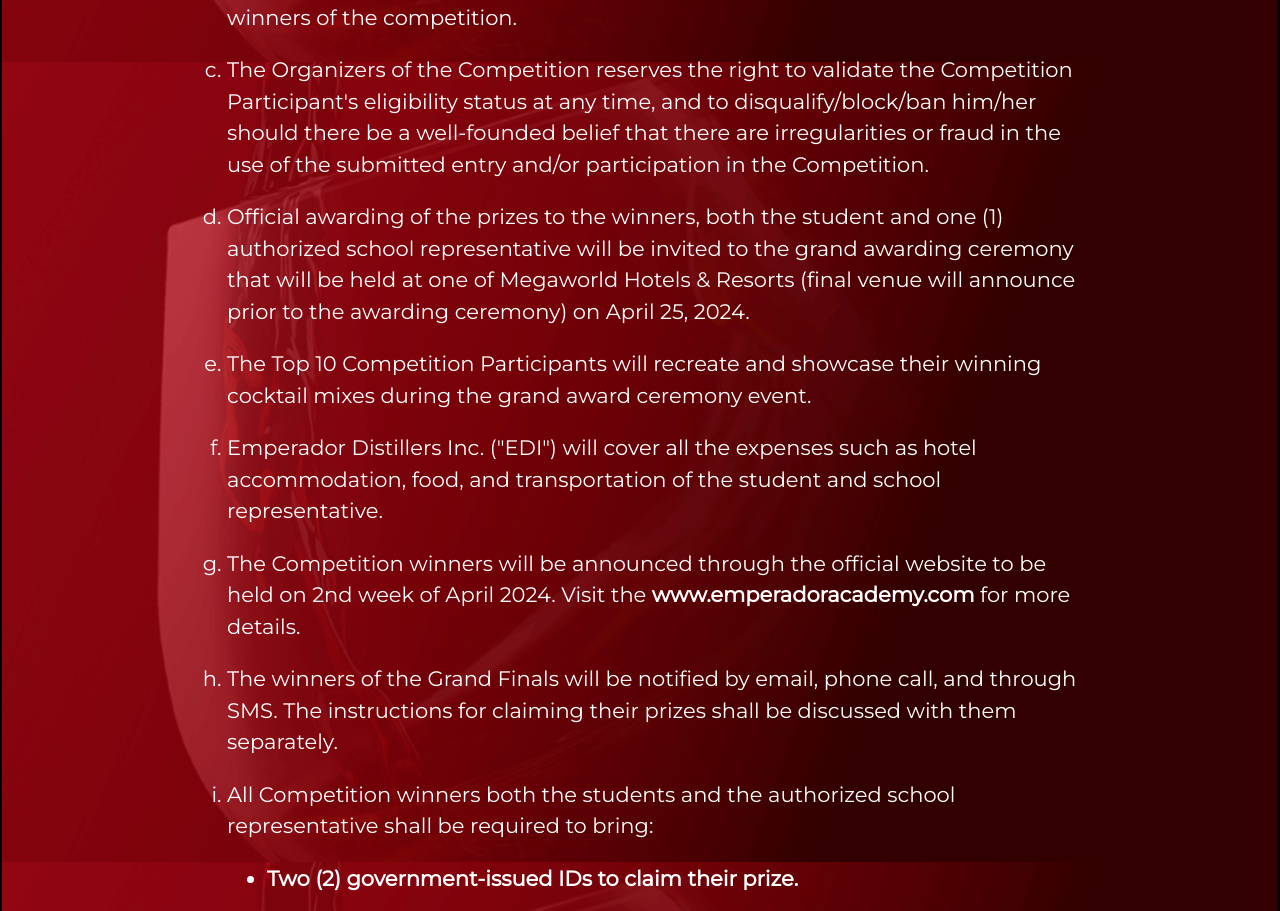
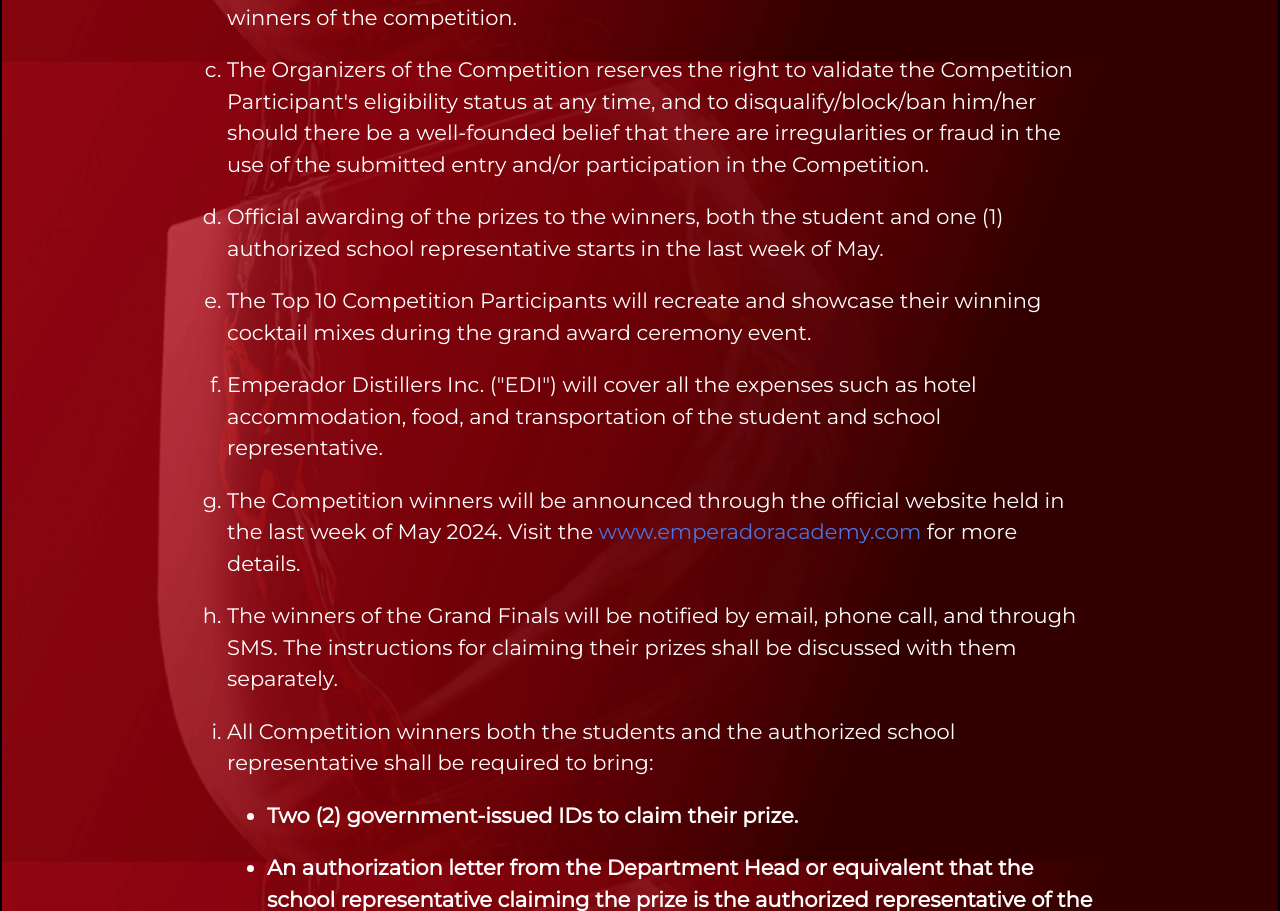
Before and after one commit to mjbernardo-30/php-ci3-imsenc, a CodeIgniter app: the page made by application/views/home/how.php in a window 1280 px wide. Shown: the part 3233-4144 px from the top of the page. Run offline with CodeIgniter, Linux system fonts and the light colour scheme.

Commit message:
commit last changes

```diff
--- a/application/config/constants.php
+++ b/application/config/constants.php
@@ -118,7 +118,7 @@ define("APP_ACTIVE", true);
 define("APP_THEME", "dark");
 
 define("REG_STARTDATE", "2023-01-15");
-define("REG_ENDDATE", "2024-03-31");
+define("REG_ENDDATE", "2024-04-30");
 define("ELIGIBLE_AGE", 18);
 define("LOC_MACHINE", true);
 
--- a/application/models/Registration_model.php
+++ b/application/models/Registration_model.php
@@ -132,13 +132,12 @@ class Registration_model extends CI_Model {
 		$specify 	= $this->input->post("specifyReason", true);
 		$reference 	= $this->input->post("Reference", true);
 
-		if (array_search("Others",$reason)) {
+		if (array_search("Others",$reason) || (count($reason) == 1 && $reason[0] == "Others")) {
 			$new_remarks = explode(PHP_EOL, $specify);
 			for ($i=0; $i < count($new_remarks); $i++) {
 				array_push($reason, $new_remarks[$i]);
             }
-
-			unset($reason[array_search("Others",$reason)]);
+			unset($reason[array_search("Others", $reason)]);
 		}
 
 		$reason 	= array_values($reason);
@@ -150,7 +149,6 @@ class Registration_model extends CI_Model {
 			if ($i != $lastKey)
 				$new_reason .= "\r\n";
 		}
-
 		$model["rejectReason"] = $new_reason;
 
 		$info = $this->registerRepo->GetRegistrationInfoStgByReference($reference);
--- a/application/models/Utilities_model.php
+++ b/application/models/Utilities_model.php
@@ -135,8 +135,10 @@ class Utilities_model extends CI_Model {
                         The missing requirement/s include: <br> <br>
                         <strong>".nl2br($value["Remarks"])."</strong>
                         <br> <br>
-                        Please take a moment to double-check your submission and make the necessary updates by ".date("F d, Y", strtotime(REG_ENDDATE)).". Incomplete entries will not be considered for the competition, so it's crucial to address this promptly.
+                        Please take a moment to double-check your submission and make the necessary updates by ".date("F d, Y", strtotime(REG_ENDDATE)).". Kindly re-submit your entry here: <a href='https://emperadoracademy.com/register' target='_blank'>https://emperadoracademy.com/register</a>.
                         <br> <br>
+						Incomplete entries will not be considered for the competition, so it's crucial to address this promptly.
+						<br> <br>
                         Should you encounter any challenges or have questions regarding the submission process, feel free to reach out to our support team at <a href='mailto:emperadoracademy@redbin.com.ph'>emperadoracademy@redbin.com.ph</a>
                         <br> <br>
                         We look forward to receiving your complete submission and wish you the best of luck in the Emperador Academy Cocktail Competition.
--- a/application/views/home/home.php
+++ b/application/views/home/home.php
@@ -215,7 +215,7 @@ $minYr = date("Y", $minTime);
                                 <li>Top 10 winners will win P100,000 worth of scholarship</li>
                                 <li>Winning school will also receive of P100,000 worth of scholarship to another student of their choice.</li>
                                 <li>Submission of entries starts on <u>January 15, 2024</u></li>
-                                <li>Deadline of submission is on <u>March 31, 2024</u></li>
+                                <li>Deadline of submission is on <u>April 30, 2024</u></li>
                                 <li>Participants must create a video of their own mix using Emperador Light or Original with up to five (5) ingredients.</li>
                                 <li>Record the whole process while you share the ingredients and explain the unique story about why you chose that cocktail mix. Upload your video on Facebook as a public post with our official hashtag and register on this website. You may check out the sample video reference here.</li>
                                 <li>The participant must upload their official video entry to their own social media profile as public post (Facebook) and register through this site.</li>
--- a/application/views/home/how.php
+++ b/application/views/home/how.php
@@ -176,10 +176,10 @@
                             <li>From the 30 participants in the qualifying round, 10 will be chosen.</li>
                             <li>After choosing the 10 entries, the Organizers of the Competition will contact the 10 qualified participants and will let them know that they are officially the Top 10 winners of the competition.</li>
                             <li>The Organizers of the Competition reserves the right to validate the Competition Participant's eligibility status at any time, and to disqualify/block/ban him/her should there be a well-founded belief that there are irregularities or fraud in the use of the submitted entry and/or participation in the Competition.</li>
-                            <li>Official awarding of the prizes to the winners, both the student and one (1) authorized school representative will be invited to the grand awarding ceremony that will be held at one of Megaworld Hotels & Resorts (final venue will announce prior to the awarding ceremony) on April 25, 2024.</li>
+                            <li>Official awarding of the prizes to the winners, both the student and one (1) authorized school representative starts in the last week of May.</li>
                             <li>The Top 10 Competition Participants will recreate and showcase their winning cocktail mixes during the grand award ceremony event.</li>
                             <li>Emperador Distillers Inc. ("EDI") will cover all the expenses such as hotel accommodation, food, and transportation of the student and school representative.</li>
-                            <li>The Competition winners will be announced through the official website to be held on 2nd week of April 2024. Visit the <span class="font-weight-bold">www.emperadoracademy.com</span> for more details.</li>
+                            <li>The Competition winners will be announced through the official website held in the last week of May 2024. Visit the <a href="www.emperadoracademy.com">www.emperadoracademy.com</a> for more details.</li>
                             <li>The winners of the Grand Finals will be notified by email, phone call, and through SMS. The instructions for claiming their prizes shall be discussed with them separately.</li>
                             <li>
                                 All Competition winners both the students and the authorized school representative shall be required to bring:
--- a/application/views/home/register.php
+++ b/application/views/home/register.php
@@ -121,7 +121,7 @@ $minDate = date("Y-m-d", $minTime);
 							<br> <br>
 							The personal information will be used to enable the organizers to run the Emperador Academy: HRM Students Cocktail Competition, as well as for internal documentation, accounting, recording and auditing purposes. The organizers may also take photos and videos of the prize redemption which they may also use for publicity and advertising purposes. You may review how Emperador Distillers, Inc. process your personal information, how long we store the same, the scope of our processing, details of our data protection officer and how you can exercise your rights as a data subject by using this link <a href="https://emperadorinc.com/privacy-policy/" target="_blank">https://emperadorinc.com/privacy-policy/</a>
 							<br> <br>
-							RedBalloon Creatives Inc, the service provider hired to run the competition, will also have access to your personal information.  In order to find out how the service provider will process the personal information shared to them, please review their privacy policy using this link <a href="https://bit.ly/3viL20E" target="_blank">https://bit.ly/3viL20E</a>.
+							RedBalloon Creatives Inc, the service provider hired to run the competition, will also have access to your personal information.  In order to find out how the service provider will process the personal information shared to them, please review their privacy policy using this link <a href="https://bit.ly/4akiRxR" target="_blank">https://bit.ly/4akiRxR</a>.
 						</span>
 					</div>
 					<div class="col-12 col-sm-12 mt-2 mb-2" id="consent_form">
```
